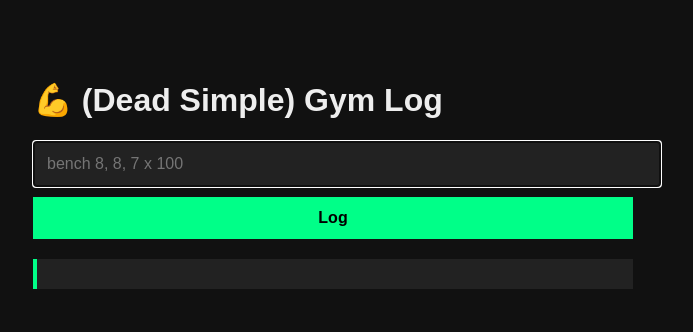
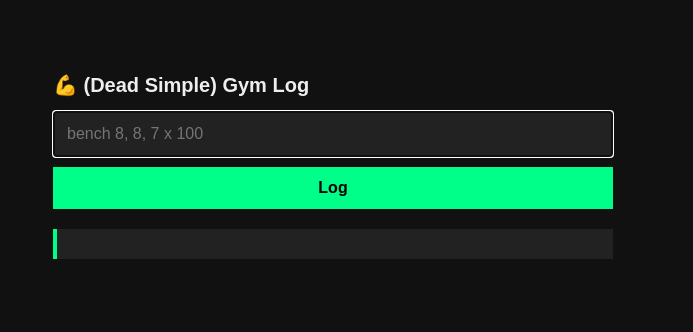
Before and after one commit to scajanus/deadsimple, a plain HTML site: page index.html in a window 1280 px wide. Shown: the whole page, without its empty margins (307-1000 px from the left). Drawn offline with Linux system fonts and the light colour scheme.

Commit message:
Fix layout issues

```diff
--- a/index.html
+++ b/index.html
@@ -8,7 +8,9 @@
     <meta name="apple-mobile-web-app-title" content="Gym Log">
     <title>Gym Assistant</title>
     <style>
+        * { box-sizing: border-box; }
         body { font-family: sans-serif; max-width: 600px; margin: 40px auto; padding: 20px; background: #111; color: #eee; }
+        h1 { font-size: 20px; }
         input { width: 100%; padding: 12px; font-size: 16px; background: #222; border: 2px solid #444; color: #eee; margin-bottom: 10px; }
         button { width: 100%; padding: 12px; font-size: 16px; background: #0f8; border: none; color: #000; font-weight: bold; cursor: pointer; }
         #logButton { width: 100%; padding: 12px; font-size: 16px; background: #0f8; border: none; color: #000; font-weight: bold; cursor: pointer; }
```
